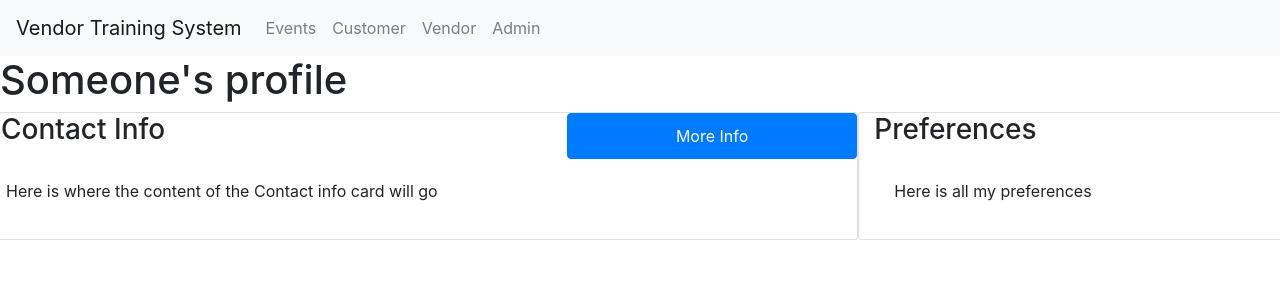
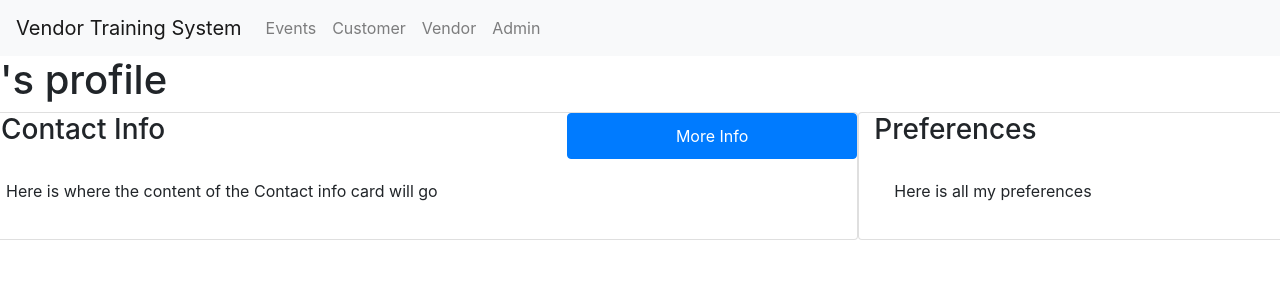
Before and after one commit to dave325/vendorTrainingSystem, an Angular app in the folder vendorTrainingSystem/: page /profile in a window 1280 px wide. Shown: the top 300 px of the page. Built offline with nearby package versions, Linux system fonts and the light colour scheme.

Commit message:
editied profile html and js

```diff
--- a/vendorTrainingSystem/src/app/components/profile/profile.component.html
+++ b/vendorTrainingSystem/src/app/components/profile/profile.component.html
@@ -1,4 +1,4 @@
-<h1> Someone's profile </h1>
+<h1> {{first_name}} {{last_name}}'s  profile </h1>
 
 <div class="row">
   <div class="card col-md-8">
--- a/vendorTrainingSystem/src/app/components/profile/profile.component.ts
+++ b/vendorTrainingSystem/src/app/components/profile/profile.component.ts
@@ -1,4 +1,6 @@
 import { Component, OnInit } from '@angular/core';
+import { User } from '../../models/User'; //the blueprint
+import { dummy_users } from '../../dummy-data/dummy-users'; // the data
 
 @Component({
   selector: 'dsol-profile',
@@ -7,6 +9,8 @@ import { Component, OnInit } from '@angular/core';
 })
 export class ProfileComponent implements OnInit {
 
+  d_users:User[] = dummy_users;
+
   constructor() { }
 
   ngOnInit() {
```
